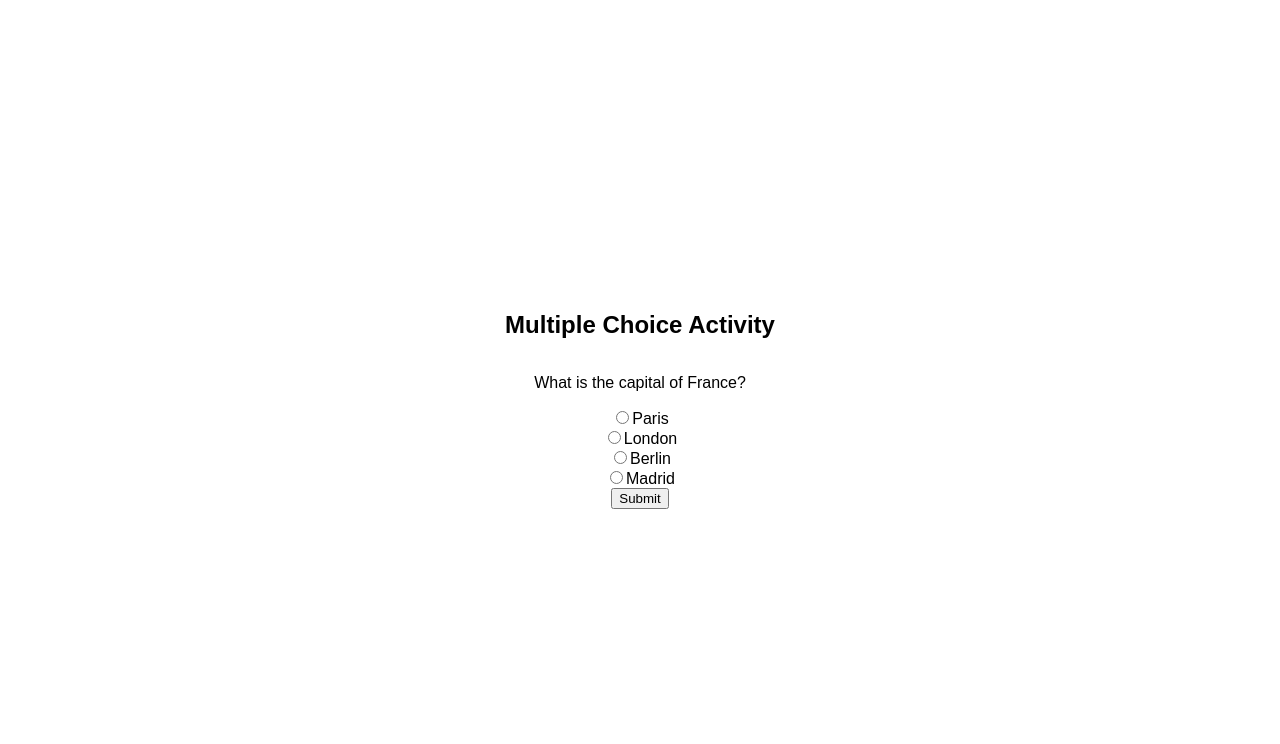
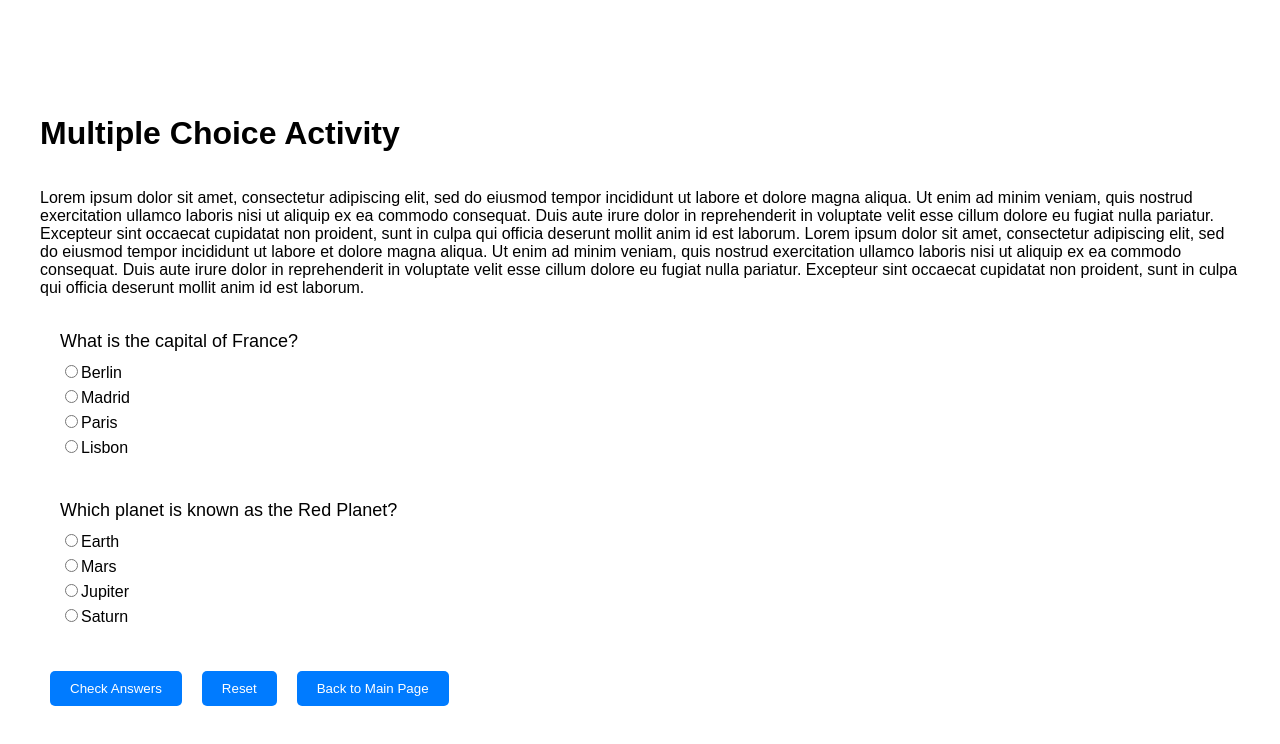
Before and after one commit to eayan/eu_elearning, a React (Create React App) app: page /multiple-choice in a window 1280 px wide. Shown: the top 744 px of the page. Built offline with nearby package versions, Linux system fonts and the light colour scheme.

Commit message:
modules were updated

```diff
--- a/src/ClozeTest.css
+++ b/src/ClozeTest.css
@@ -52,12 +52,14 @@
     margin-top: 20px;
   }
 
-  .reset-button {
+  .reset-button,
+  .back-button {
     margin-left: 10px;
     background-color: #ff0000;
   }
 
-  .reset-button:hover {
+  .reset-button:hover,
+  .back-button:hover {
     background-color: #cc0000;
   }
 
--- a/src/ClozeTest.js
+++ b/src/ClozeTest.js
@@ -1,8 +1,10 @@
 // src/ClozeTest.js
 import React, { useState } from 'react';
+import { useNavigate } from 'react-router-dom';
 import './ClozeTest.css';
 
 const ClozeTestActivity = () => {
+  const navigate = useNavigate();
   const defaultText = 'Lorem ipsum {0} sit amet. Sit fugit {1} est debitis dicta ex {2} dolorum qui cumque eveniet sed sint nesciunt sit voluptatem optio aut vitae sint. Ex {3} alias non impedit galisum non labore exercitationem vel accusantium aliquam. Aut unde sunt qui {4} doloribus sit internos temporibus et dolores error qui sapiente odit. Vel libero quod nam omnis aliquid aut harum neque. Ut {5} modi aut velit accusantium aut temporibus quae sed facilis dolor nam quas {6} et numquam sint. Ut veritatis aspernatur sed magnam fugiat qui tempore autem aut quae fugit a ratione iusto! Sed delectus autem aut quam sapiente et cumque eveniet! Aut mollitia consequatur et officia delectus et nihil modi quo quod quae sed laboriosam {7}!';
   const defaultBlanks = ['dolor', 'delectus', 'voluptatem', 'expedita', 'doloribus', 'doloribus', 'delectus', 'sunt'];
 
@@ -53,6 +55,7 @@ const ClozeTestActivity = () => {
       <div className="cloze-buttons">
         <button className="cloze-button" onClick={handleCheckAnswers}>Check Answers</button>
         <button className="cloze-button reset-button" onClick={handleReset}>Reset</button>
+        <button className="back-button" onClick={() => navigate('/')}>Back to Main Page</button>
       </div>
       {checked && (
         <div className="feedback">
--- a/src/DragDrop.css
+++ b/src/DragDrop.css
@@ -51,7 +51,8 @@
 }
 
 .check-button,
-.reset-button {
+.reset-button,
+.back-button {
   padding: 10px 20px;
   background-color: #007bff;
   color: white;
@@ -62,7 +63,8 @@
 }
 
 .check-button:hover,
-.reset-button:hover {
+.reset-button:hover,
+.back-button:hover {
   background-color: #0056b3;
 }
 
--- a/src/DragDrop.js
+++ b/src/DragDrop.js
@@ -1,8 +1,10 @@
 // src/DragDrop.js
 import React, { useState, useEffect, useCallback, useMemo } from 'react';
+import { useNavigate } from 'react-router-dom';
 import './DragDrop.css';
 
 const DragDrop = () => {
+  const navigate = useNavigate();
   const initialWords = useMemo(() => [
     { id: 1, word: 'dolor', correct: false },
     { id: 8, word: 'delectus', correct: false },
@@ -96,6 +98,7 @@ const DragDrop = () => {
         <button className="reset-button" onClick={handleReset}>
           Reset
         </button>
+        <button className="back-button" onClick={() => navigate('/')}>Back to Main Page</button>
       </div>
       {checked && (
         <div className="feedback">
--- a/src/MainPage.js
+++ b/src/MainPage.js
@@ -6,7 +6,8 @@ import './MainPage.css';
 const MainPage = () => {
   return (
     <div className="main-page">
-      <h1>Welcome to the Activities Site for E-Learning Platform</h1>
+      <h1>Welcome to Sample Activities Site</h1>
+      <h2>EU E-Learning Platform</h2>
         <break></break>
         <p>This page is only for testing purposes.</p>
       <ul>
@@ -17,10 +18,13 @@ const MainPage = () => {
           <Link to="/multiple-choice">Multiple Choice Activity</Link>
         </li>
         <li>
-          <Link to="/drag-drop">Drag and Drop Activity</Link>
+          <Link to="/drag-drop">Drag and Drop Activity (Text-based)</Link>
+        </li>
+        <li>
+          <Link to="/drag-drop">Drag and Drop Activity (Image-based)</Link>
         </li>
       </ul>
-      <p>*Created by Erdal Ayan, E-Learning Technician.</p>
+      <p>*Created by E. Ayan, E-Learning Technician.</p>
     </div>
   );
 };
--- a/src/MultipleChoice.css
+++ b/src/MultipleChoice.css
@@ -1,10 +1,66 @@
 /* src/MultipleChoice.css */
 .multiple-choice-container {
-    display: flex;
-    flex-direction: column;
-    align-items: center;
-    justify-content: center;
-    height: 100vh;
-    text-align: center;
-    padding: 20px;
-  }
+  display: flex;
+  flex-direction: column;
+  align-items: left;
+  justify-content: center;
+  margin-left: 20px;
+  margin-right: 20px;
+  padding: 20px;
+  text-align: left;
+}
+
+.h1 {
+  text-align: center;
+  align-items: center;
+}
+.question-block {
+  margin-bottom: 20px;
+  margin-left: 20px;
+  margin-right: 20px;
+}
+
+.question {
+  font-size: 18px;
+  margin-bottom: 10px;
+  align-items: left;
+  align-content: left;
+}
+
+.options {
+  display: flex;
+  flex-direction: column;
+  align-items: flex-start;
+}
+
+.options label {
+  margin-bottom: 5px;
+}
+
+.buttons-container {
+  margin-top: 20px;
+}
+
+.check-button,
+.reset-button,
+.back-button {
+  padding: 10px 20px;
+  background-color: #007bff;
+  color: white;
+  border: none;
+  border-radius: 5px;
+  cursor: pointer;
+  margin: 0 10px;
+}
+
+.check-button:hover,
+.reset-button:hover,
+.back-button:hover {
+  background-color: #0056b3;
+}
+
+.feedback {
+  margin-top: 20px;
+  font-size: 18px;
+  color: #007bff;
+}
--- a/src/MultipleChoice.js
+++ b/src/MultipleChoice.js
@@ -1,49 +1,84 @@
 // src/MultipleChoice.js
 import React, { useState } from 'react';
+import { useNavigate } from 'react-router-dom';
 import './MultipleChoice.css';
 
 const MultipleChoice = () => {
-    const question = "What is the capital of France?";
-    const options = ["Paris", "London", "Berlin", "Madrid"];
-    const correctAnswer = "Paris";
+  const navigate = useNavigate();
+  const text='Lorem ipsum dolor sit amet, consectetur adipiscing elit, sed do eiusmod tempor incididunt ut labore et dolore magna aliqua. Ut enim ad minim veniam, quis nostrud exercitation ullamco laboris nisi ut aliquip ex ea commodo consequat. Duis aute irure dolor in reprehenderit in voluptate velit esse cillum dolore eu fugiat nulla pariatur. Excepteur sint occaecat cupidatat non proident, sunt in culpa qui officia deserunt mollit anim id est laborum. Lorem ipsum dolor sit amet, consectetur adipiscing elit, sed do eiusmod tempor incididunt ut labore et dolore magna aliqua. Ut enim ad minim veniam, quis nostrud exercitation ullamco laboris nisi ut aliquip ex ea commodo consequat. Duis aute irure dolor in reprehenderit in voluptate velit esse cillum dolore eu fugiat nulla pariatur. Excepteur sint occaecat cupidatat non proident, sunt in culpa qui officia deserunt mollit anim id est laborum.';
+    const initialQuestions = [
+      {
+        question: 'What is the capital of France?',
+        options: ['Berlin', 'Madrid', 'Paris', 'Lisbon'],
+        answer: 'Paris',
+      },
+      {
+        question: 'Which planet is known as the Red Planet?',
+        options: ['Earth', 'Mars', 'Jupiter', 'Saturn'],
+        answer: 'Mars',
+      },
+    ];
 
-    const [selectedOption, setSelectedOption] = useState("");
-    const [isCorrect, setIsCorrect] = useState(null);
+    const [questions] = useState(initialQuestions);
+    const [selectedAnswers, setSelectedAnswers] = useState(Array(initialQuestions.length).fill(null));
+    const [checked, setChecked] = useState(false);
 
-    const handleOptionChange = (e) => {
-      setSelectedOption(e.target.value);
+    const handleOptionChange = (questionIndex, option) => {
+      const newSelectedAnswers = [...selectedAnswers];
+      newSelectedAnswers[questionIndex] = option;
+      setSelectedAnswers(newSelectedAnswers);
     };
 
+    const handleCheckAnswers = () => {
+      setChecked(true);
+    };
 
-    const handleSubmit = () => {
-      setIsCorrect(selectedOption === correctAnswer);
+    const handleReset = () => {
+      setSelectedAnswers(Array(initialQuestions.length).fill(null));
+      setChecked(false);
     };
 
     return (
       <div className="multiple-choice-container">
-        <h2>Multiple Choice Activity</h2>
-        <p>{question}</p>
-        <form>
-          {options.map((option, index) => (
-            <div key={index} className="option">
-              <label>
+        <h1>Multiple Choice Activity</h1>
+        <p>{text}</p>
+        {questions.map((q, index) => (
+          <div key={index} className="question-block">
+            <p className="question">{q.question}</p>
+            <div className="options">
+              {q.options.map((option) => (
+                <label key={option}>
                   <input
                     type="radio"
+                    name={`question-${index}`}
                     value={option}
-                  checked={selectedOption === option}
-                  onChange={handleOptionChange}
+                    checked={selectedAnswers[index] === option}
+                    onChange={() => handleOptionChange(index, option)}
                   />
                   {option}
                 </label>
+              ))}
+            </div>
           </div>
         ))}
-        </form>
-        <button className="submit-button" onClick={handleSubmit}>
-          Submit
+        <div className="buttons-container">
+          <button className="check-button" onClick={handleCheckAnswers}>
+            Check Answers
           </button>
-        {isCorrect !== null && (
+          <button className="reset-button" onClick={handleReset}>
+            Reset
+          </button>
+          <button className="back-button" onClick={() => navigate('/')}>Back to Main Page</button>
+        </div>
+        {checked && (
           <div className="feedback">
-            {isCorrect ? "Correct!" : "Incorrect. The correct answer is Paris."}
+            {questions.map((q, index) => (
+              <p key={index}>
+                {selectedAnswers[index] === q.answer
+                  ? `Question ${index + 1}: Correct!`
+                  : `Question ${index + 1}: Incorrect, the correct answer is ${q.answer}.`}
+              </p>
+            ))}
           </div>
         )}
       </div>
```
Lines whose indentation alone changed are shown as unchanged.
